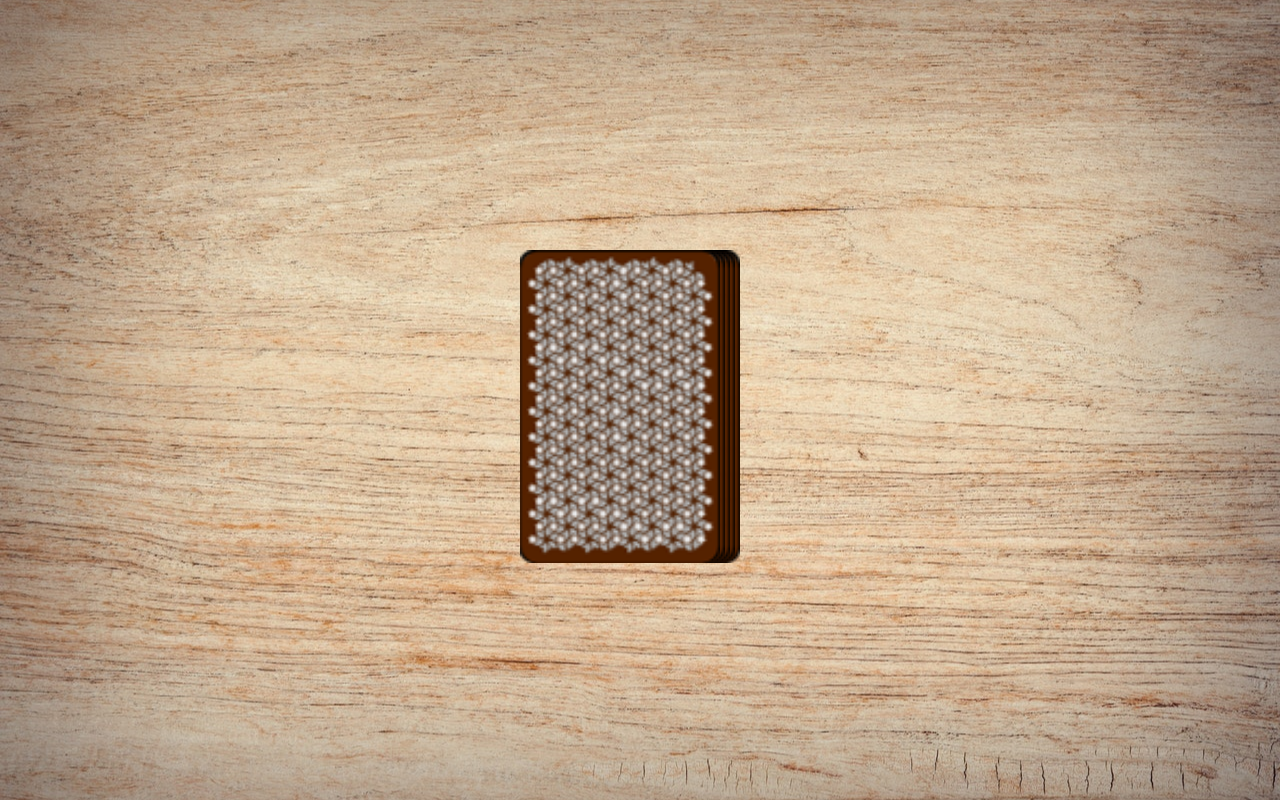
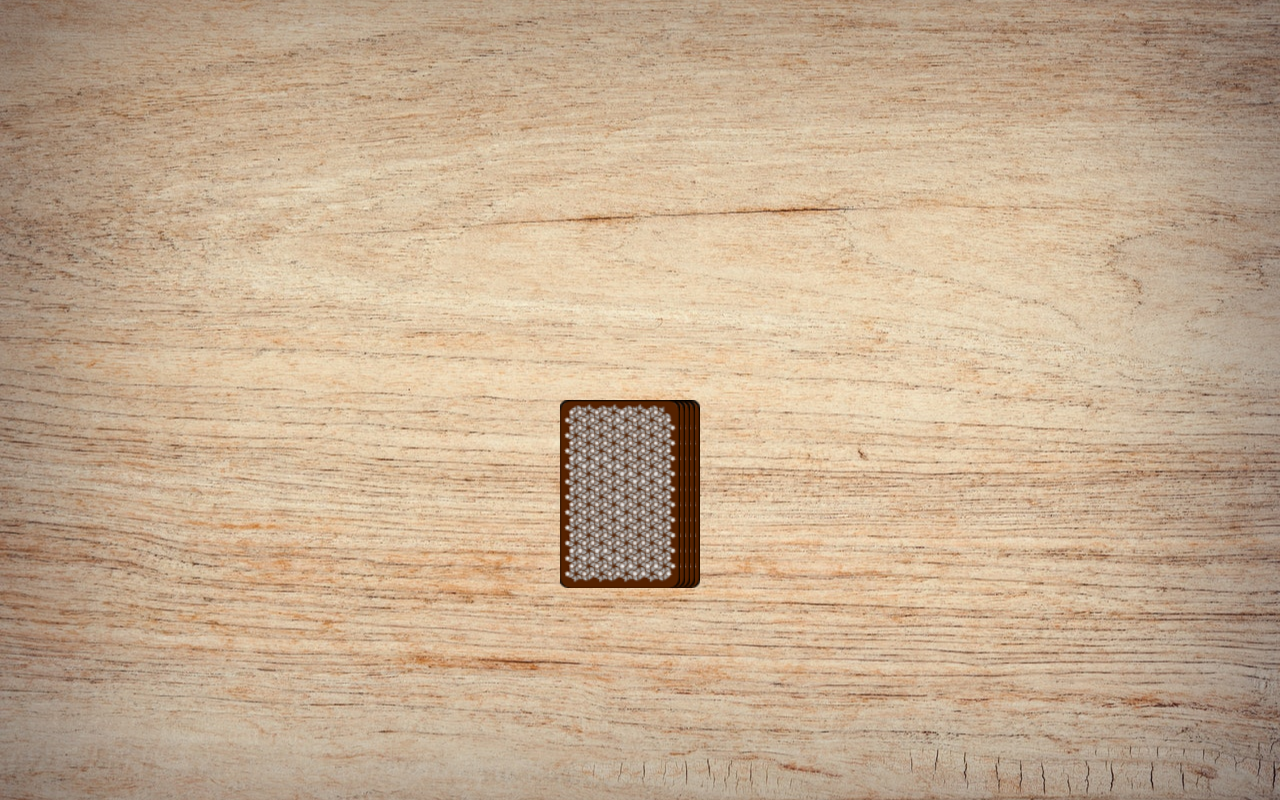
Before and after one commit to jon-mag-santos/ring-of-fire, an Angular app: page /game in a window 1280 px wide. Built offline with nearby package versions, Linux system fonts and the light colour scheme.

Commit message:
Show card

```diff
--- a/src/app/game/game.component.html
+++ b/src/app/game/game.component.html
@@ -1,6 +1,7 @@
 <div class="game-field">
     <div class="card-stack">
         <img [ngStyle]="{ 'right.px' : i * 5 }" *ngFor="let c of cardStack; let i = index" src="assets/img/cards/card_cover.png" alt="">
-        <img (click)="takeCard(true)" (mouseleave)="takeCard(false)" [ngClass]="{'pick-card': pickCardAnimation}" class="top-card" style="right: 20px" src="assets/img/cards/card_cover.png" alt="">
+        <img (click)="takeCard(true)" class="top-card" style="right: 20px" src="assets/img/cards/card_cover.png" alt="">
+        <img *ngIf="pickCardAnimation" [ngClass]="{ 'pick-card': pickCardAnimation }" style="right: 20px" src="assets/img/cards/spade_1.png" alt="">
     </div>
 </div>
--- a/src/app/game/game.component.scss
+++ b/src/app/game/game.component.scss
@@ -13,13 +13,12 @@
 
 .card-stack {
     position: relative;
-    width: 200px;
-    height: 300px;
+    width: 120px;
 
     >img {
         cursor: pointer;
         position: absolute;
-        width: 200px;
+        width: 120px;
     }
 }
 
@@ -30,8 +29,20 @@
     &:hover {
         transform: rotate(-3deg);
     }
+}
 
-    &.pick-card {
-        transform: scale(1.5) rotate(0deg);
-    }
+.pick-card {
+    animation:
+        pick-card-show 0.5s ease-in-out forwards,
+        put-card-aside 1s ease-in-out forwards 0.5s; /* start after the first */
 }
+
+@keyframes pick-card-show {
+    0% {transform: scale(1.0) rotate(-3deg)}
+    100% {transform: scale(1.25) rotate(0deg)}
+}
+
+@keyframes put-card-aside {
+    0% { transform: scale(1.25) rotate(0deg) translateX(0px) translateY(0px)}
+    100% { transform: scale(1.0) rotate(6deg) translateX(40px) translateY(-200px)}
+}
```
